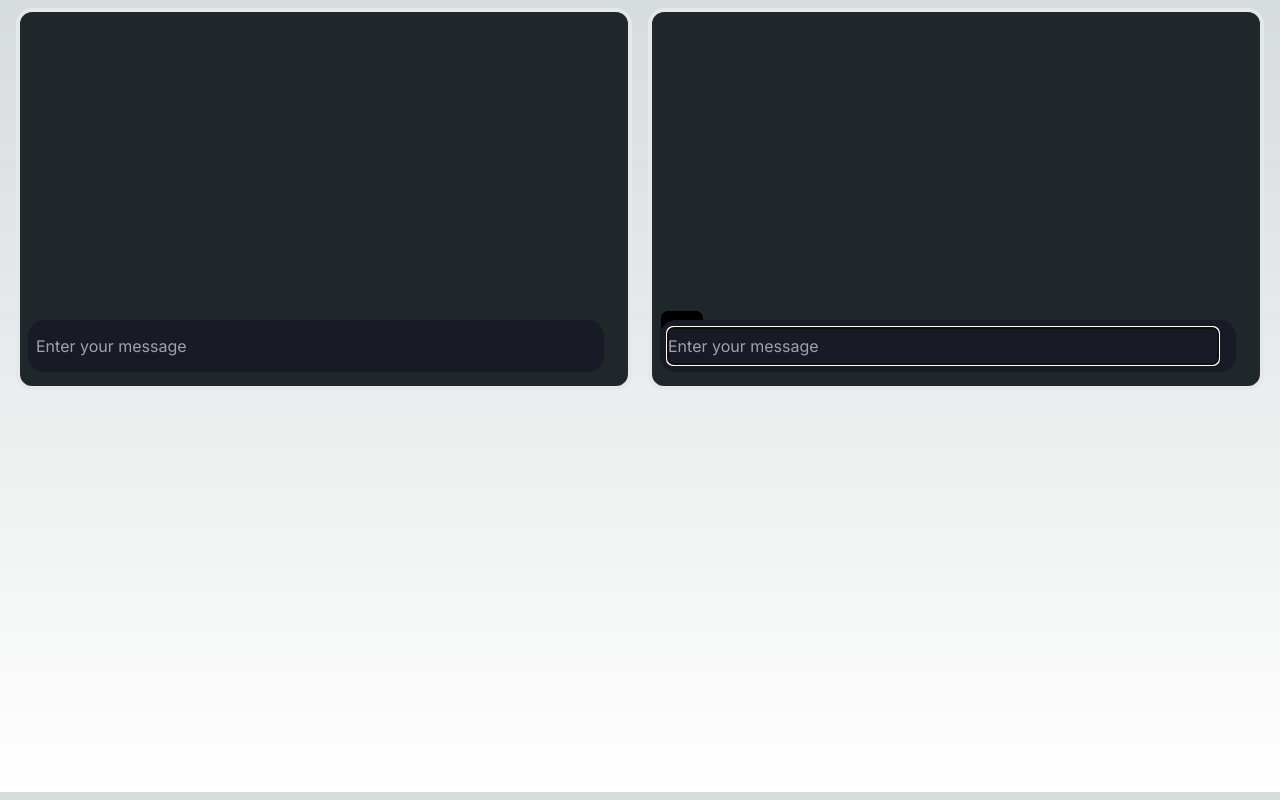
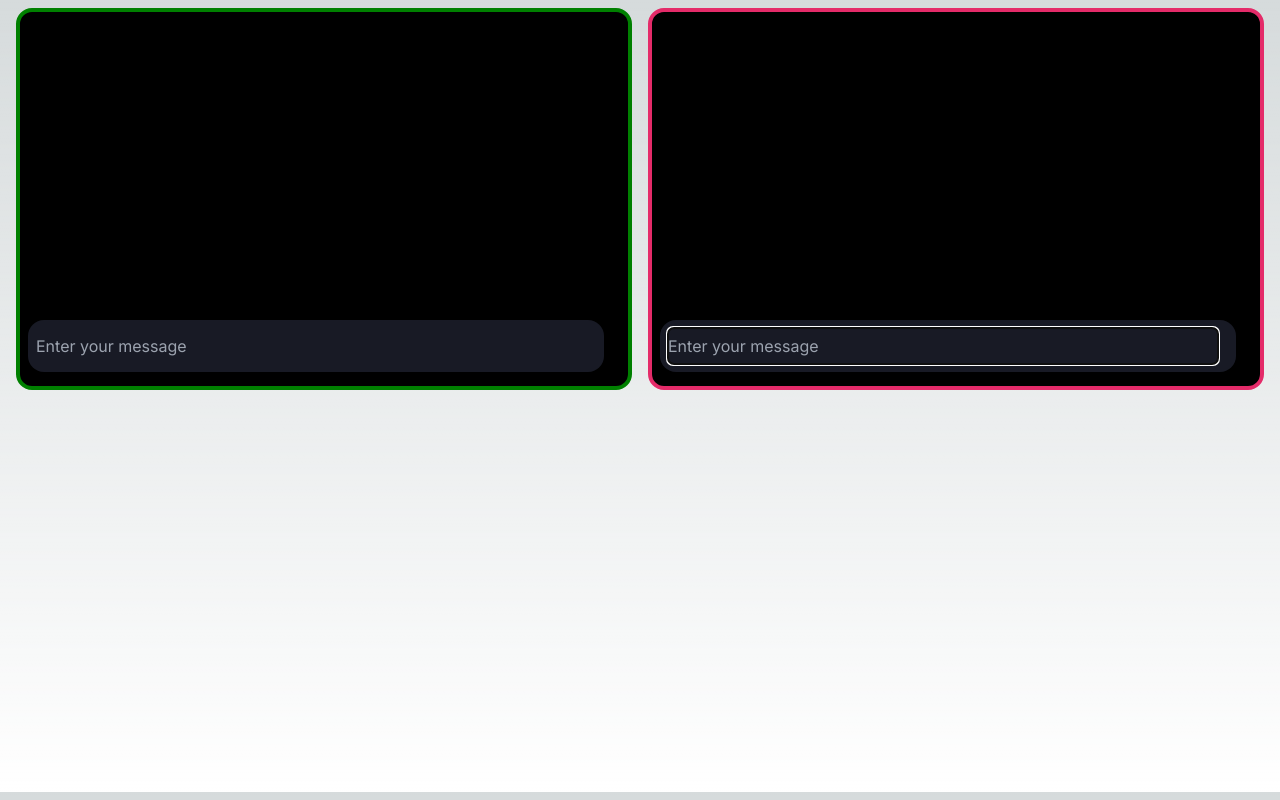
Before and after one commit to sujal12344/ChatApp, a Next.js app: page / in a window 1280 px wide. Shown: the top 800 px of the page. Built offline with nearby package versions, Linux system fonts and the light colour scheme.

Commit message:
try for set its height

```diff
--- a/components/Chat.jsx
+++ b/components/Chat.jsx
@@ -1,13 +1,13 @@
 import ChatFrame from "./ChatFrame";
 
-export default function Chat({ color }) {
+export default function Chat({ className, mainColor, primaryColor, secondaryColor }) {
   return (
     <>
       <div
-        style={{ height: innerHeight / 2 - 18, borderColor: color }}
-        className={`md:col-span-1 row-span-1 border-4 border-solid rounded-2xl bg-[#20272b]`}
+        style={{ minHeight: innerHeight / 2 - 18, maxHeight: `fit-content`, borderColor: mainColor }}
+        className={`md:col-span-1 row-span-1 border-4 border-solid rounded-2xl bg-black`}
       >
-        <ChatFrame color={color} />
+        <ChatFrame primaryColor={primaryColor} secondaryColor={secondaryColor} className={className}/>
       </div>
     </>
   );
```
